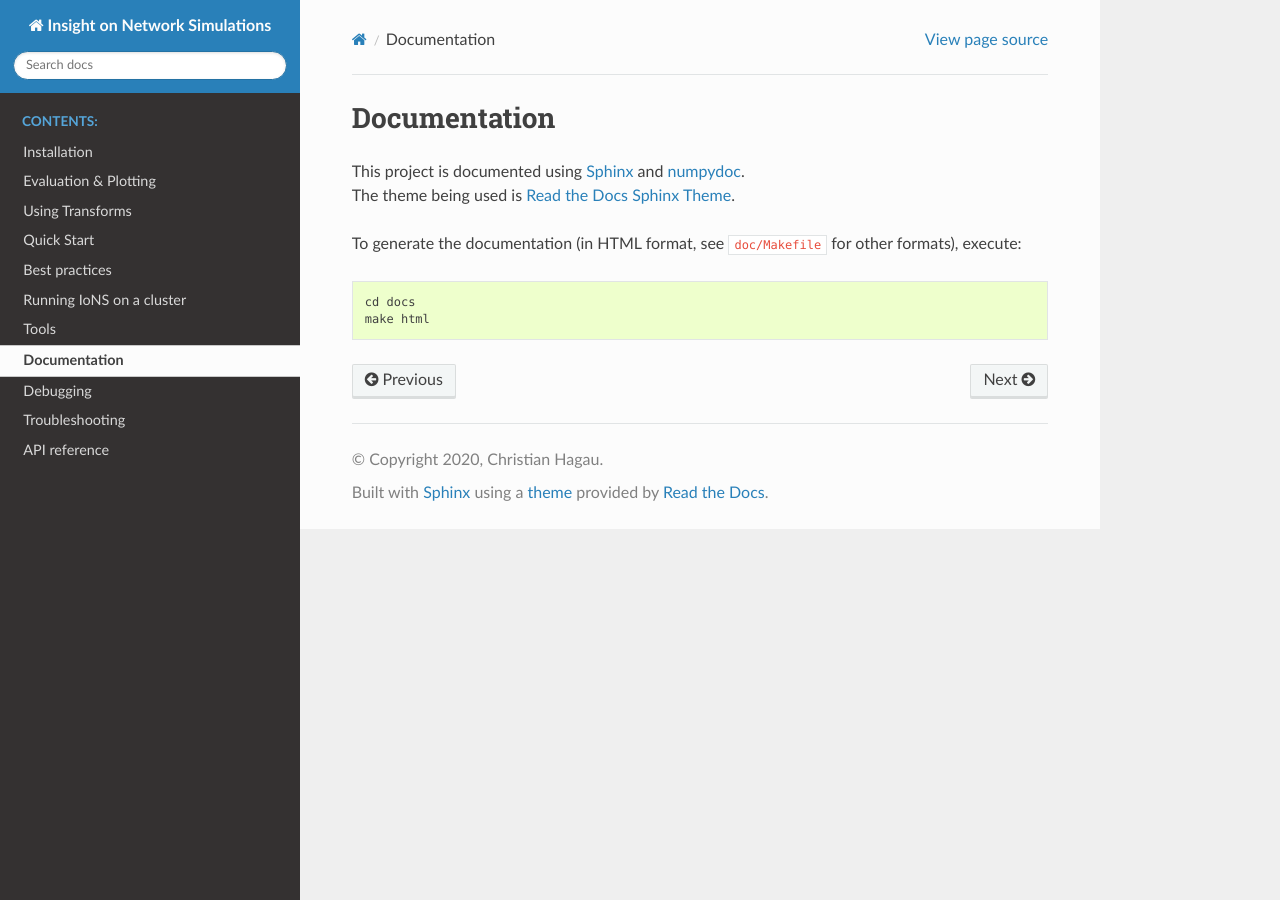
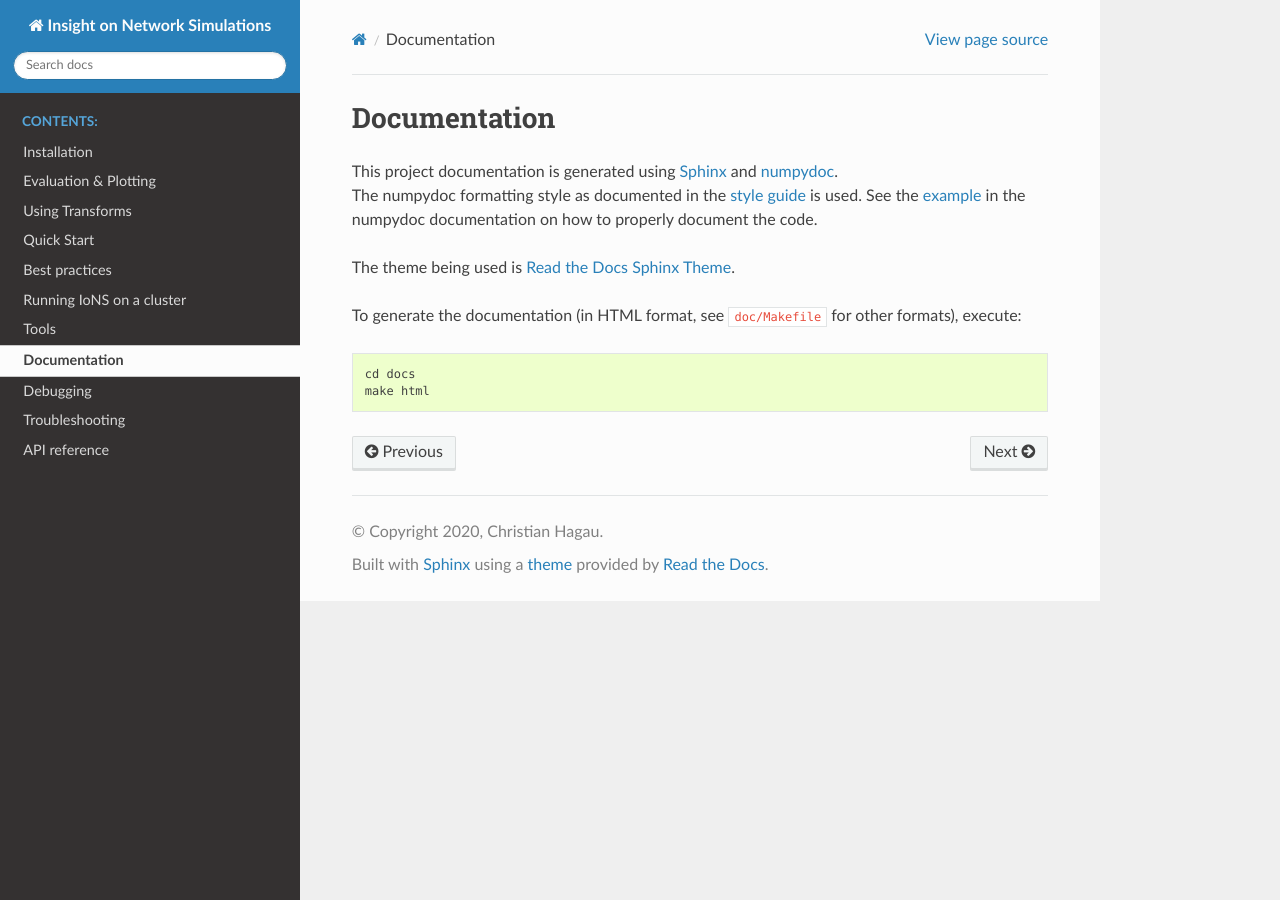
Before and after one commit to ibr-cm/ions, a Sphinx documentation site: the page built from docs/source/documentation.md, in a window 1280 px wide. Built offline with Sphinx 7.4.7 and the Read the Docs theme 2.0.0, drawn with Linux system fonts in a browser that asks for light colours; pages that are not in the unit, such as notebooks, are missing from menus.

Commit message:
docs: add a comment on the numpydoc docstring format style used when documenting the code

```diff
--- a/docs/source/documentation.md
+++ b/docs/source/documentation.md
@@ -1,9 +1,15 @@
 # Documentation
 
-This project is documented using
+This project documentation is generated using
  [Sphinx](https://www.sphinx-doc.org)
 and
  [numpydoc](https://numpydoc.readthedocs.io).
+The numpydoc formatting style as documented in the
+ [style guide](https://numpydoc.readthedocs.io/en/latest/format.html)
+is used. See the
+ [example](https://numpydoc.readthedocs.io/en/latest/example.html#example) in
+the numpydoc documentation on how to properly document the code.
+
 The theme being used is [Read the Docs Sphinx Theme](https://sphinx-rtd-theme.readthedocs.io).
 
 To generate the documentation (in HTML format, see `doc/Makefile` for other formats), execute:
```
